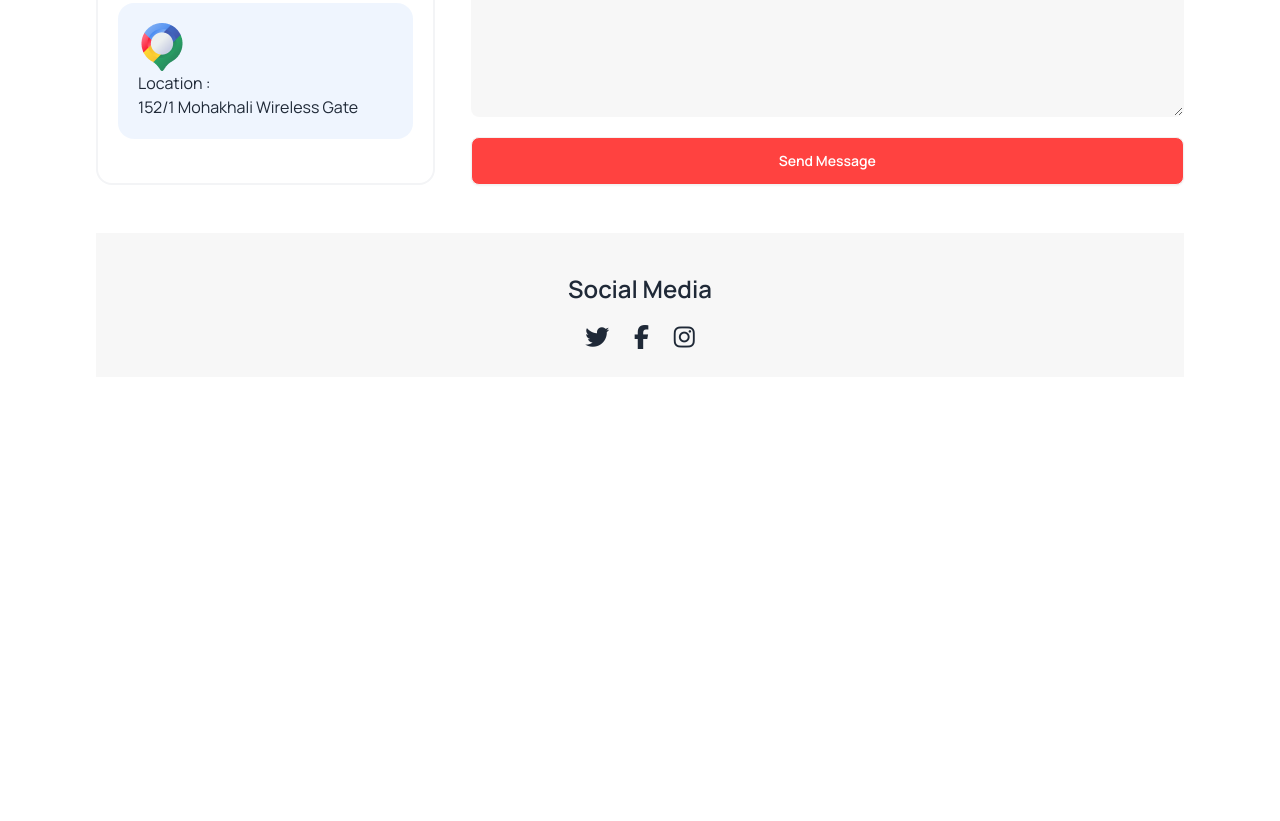
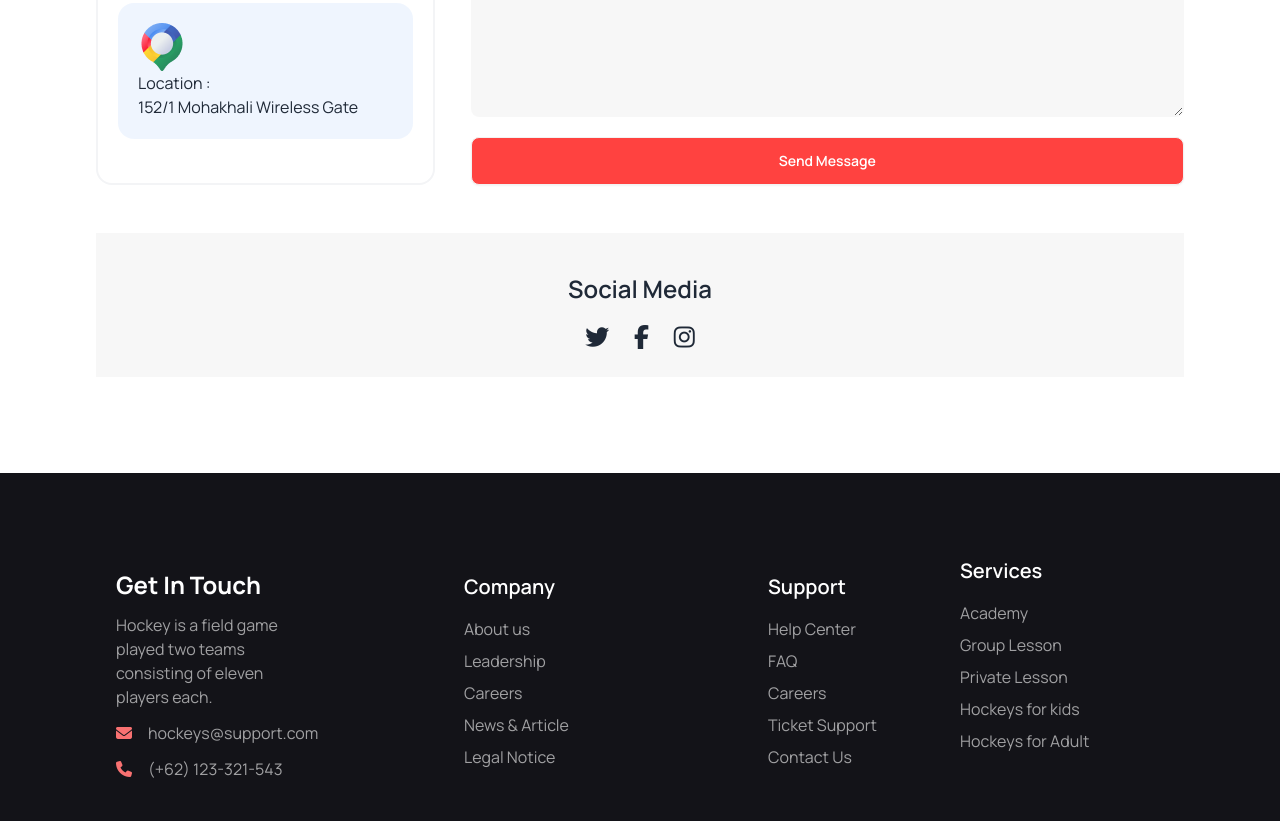
Before and after one commit to Rimonkumar/B9A3-Hockeys-main, a plain HTML site: page index.html in a window 1280 px wide. Shown: the part 5063-5884 px from the top of the page. Before the commit the page ends 5536 px from the top, so only its background shows below. Drawn offline with nearby package versions, Linux system fonts and the light colour scheme.

Commit message:
Last footer section

```diff
--- a/index.html
+++ b/index.html
@@ -559,6 +559,64 @@
       </section>
     </main>
     <!-- footer-section start -->
+     <footer class=" text-white bg-[#131318] bg-cover ">
 
+      <div class="container  px-5 mx-auto lg:px-24">
+
+       <div class="grid grid-cols-2  space-y-11 pt-10 pb-10  lg:space-x-12 md:grid-cols-2 lg:grid-cols-4 ">
+
+        <!-- part-1 -->
+        <div class=" col-span-2 ml-20 space-y-3 md:col-span-1 lg:ml-5 pt-14 lg:col-span-1   ">
+          <h1 class="text-2xl font-bold ">Get In Touch</h1>
+          <p class=" w-2/3 h-1/15 text-[#FFFFFF99]">Hockey is a field game played
+             two teams consisting of eleven players each.</p>
+          <div class="flex items-center gap-4 text-[#FFFFFF99]">
+            <i class="fa-solid fa-envelope text-red-400"></i>
+            <h1>hockeys@support.com</h1>
+          </div>
+          <div class="flex items-center gap-4 text-[#FFFFFF99]">
+            <i class="fa-solid fa-phone text-red-400 "></i>
+            <h1>(+62) 123-321-543</h1>
+          </div>
+        </div>
+
+        <!-- part-2 -->
+          <div class=" px-12 lg:col-span-1 md:col-span-1 gap-6 ">
+            <h1 class="text-xl font-semibold py-4">Company</h1>
+            <ul class="space-y-2 text-[#FFFFFF99]">
+              <li>About us</li>
+              <li>Leadership</li>
+              <li>Careers</li>
+              <li>News & Article</li>
+              <li>Legal Notice</li>
+            </ul>
+          </div>
+
+          <!-- part-3 -->
+        <div class="px-7 gap-6 lg:col-span-1 md:pl-20 md:col-span-1">
+          <h1 class="text-xl font-semibold py-4">Support</h1>
+          <ul class="space-y-2 text-[#FFFFFF99]">
+            <li>Help Center</li>
+            <li>FAQ</li>
+            <li>Careers</li>
+            <li>Ticket Support</li>
+            <li>Contact Us</li>
+          </ul>
+        </div>
+
+        <!-- part-4 -->
+        <div class=" col-span-2 ml-28 gap-6 lg:ml-0 md:col-span-1 lg:col-span-1  ">
+          <h1 class="text-xl font-semibold pb-4 ">Services</h1>
+          <ul class="space-y-2 text-[#FFFFFF99]">
+            <li>Academy</li>
+            <li>Group Lesson</li>
+            <li>Private Lesson</li>
+            <li>Hockeys for kids</li>
+            <li>Hockeys for Adult</li>
+          </ul>
+        </div>
+       </div>
+      </div>
+     </footer>
 </body>
 </html>
```
